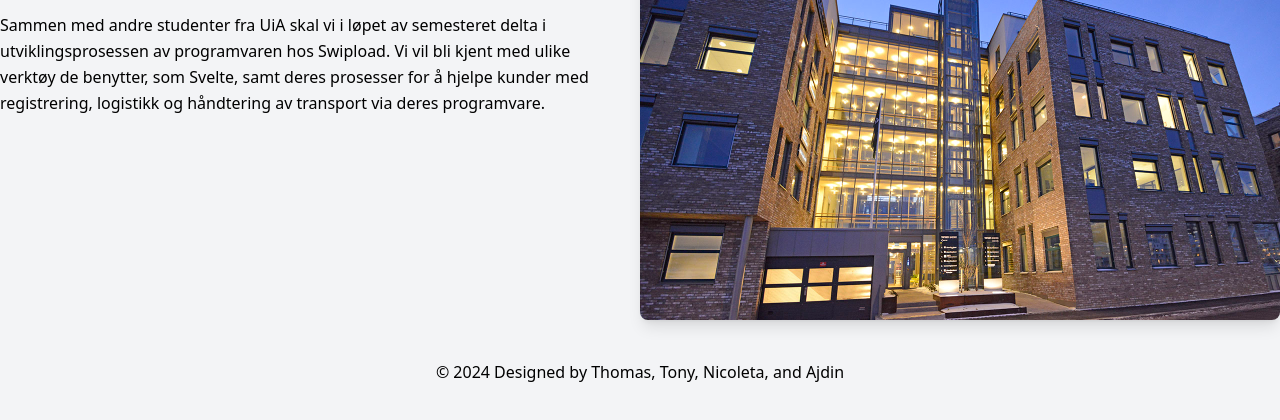
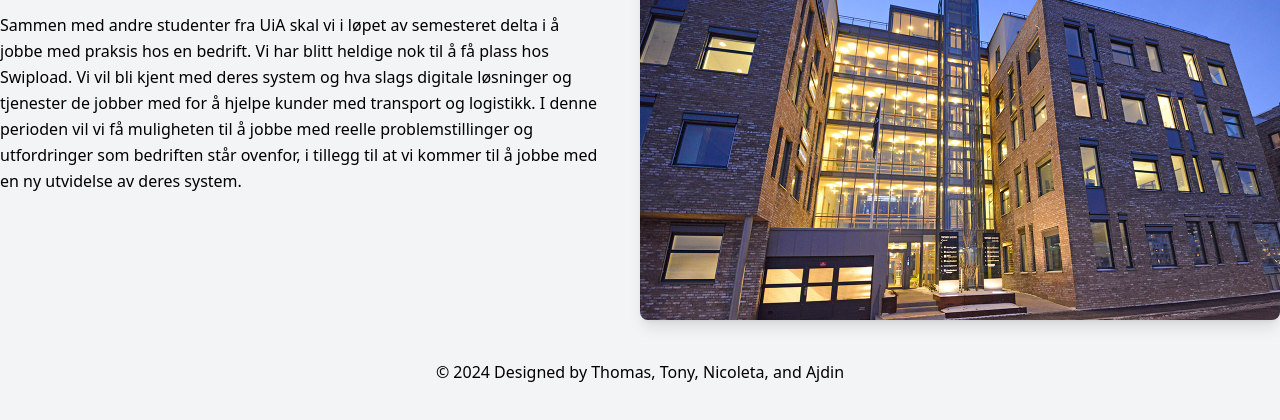
Before and after one commit to NThomTNg/PraksisNettSide, a website: page index.html in a window 1280 px wide. Shown: the part 346-766 px from the top of the page. Drawn offline with Linux system fonts and the light colour scheme.

Commit message:
Minor text changes

```diff
--- a/index.html
+++ b/index.html
@@ -55,9 +55,7 @@
   </nav>
   <body class="bg-gray-100">
     <!-- Banner -->
-    <div
-      class="text-[#132780] text-center py-20"
-    >
+    <div class="text-[#132780] text-center py-20">
       <h1 class="text-5xl font-bold">Praksisprosjekt hos Swipload</h1>
     </div>
 
@@ -68,10 +66,13 @@
         <h2 class="text-3xl font-semibold mb-4">Prosjektbeskrivelse</h2>
         <p class="text-black leading-relaxed">
           Sammen med andre studenter fra UiA skal vi i løpet av semesteret delta
-          i utviklingsprosessen av programvaren hos Swipload. Vi vil bli kjent
-          med ulike verktøy de benytter, som Svelte, samt deres prosesser for å
-          hjelpe kunder med registrering, logistikk og håndtering av transport
-          via deres programvare.
+          i å jobbe med praksis hos en bedrift. Vi har blitt heldige nok til å
+          få plass hos Swipload. Vi vil bli kjent med deres system og hva slags
+          digitale løsninger og tjenester de jobber med for å hjelpe kunder med
+          transport og logistikk. I denne perioden vil vi få muligheten til å
+          jobbe med reelle problemstillinger og utfordringer som bedriften står
+          ovenfor, i tillegg til at vi kommer til å jobbe med en ny utvidelse av
+          deres system.
         </p>
       </div>
       <!-- Image Section -->
```
Also changed, not shown: pages/status.html (+3 -4 lines).
